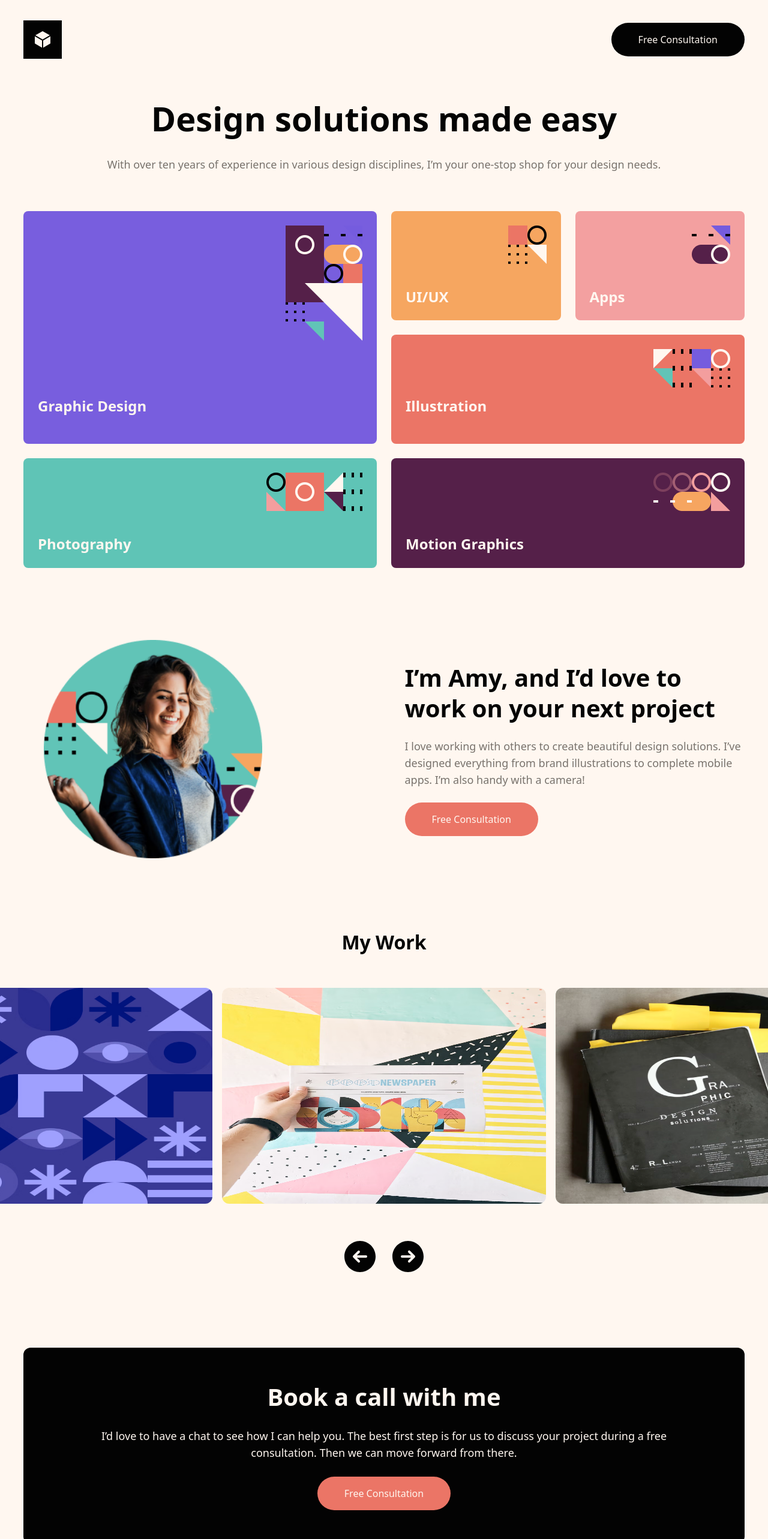
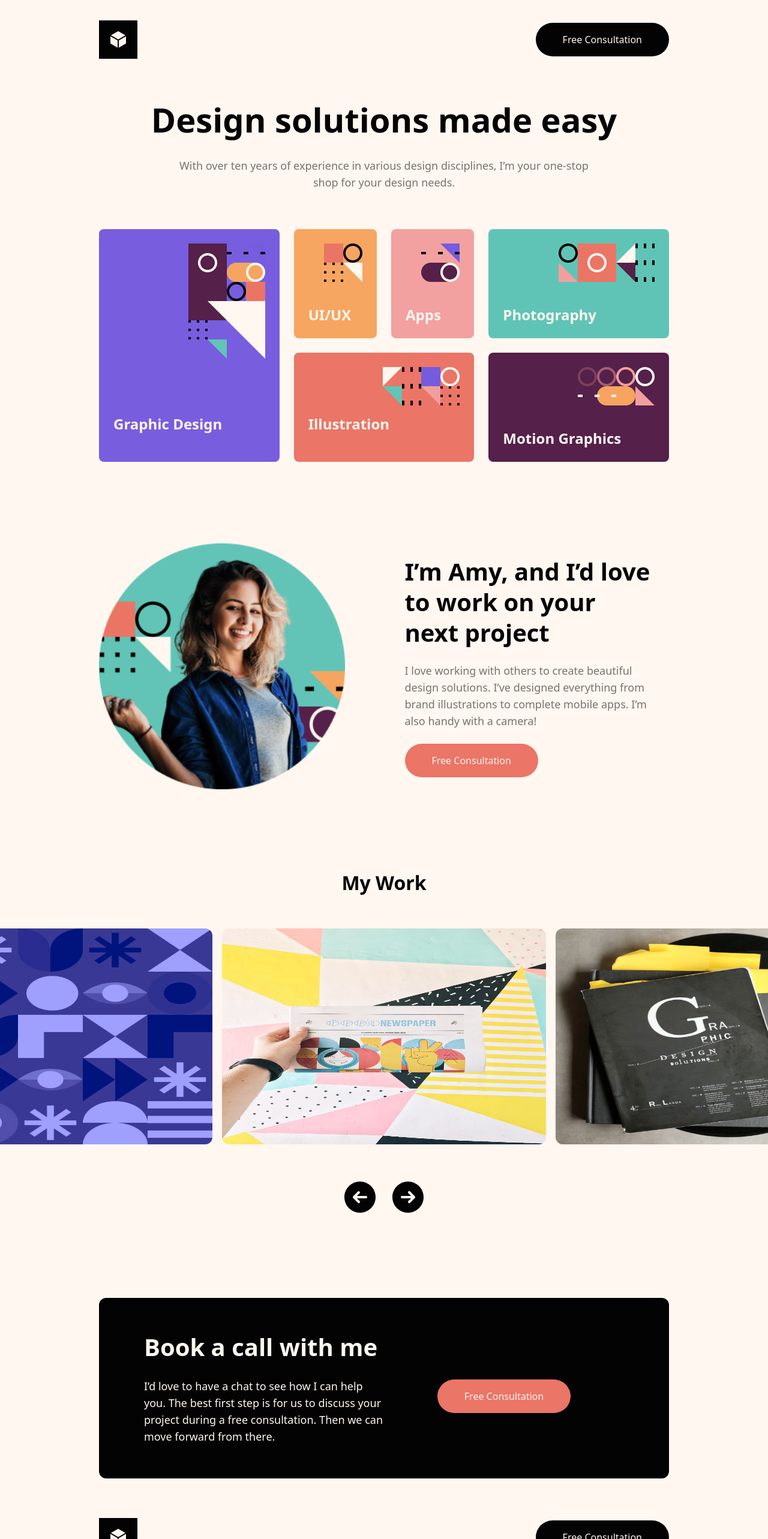
Before and after one commit to thenameiswiiwin/design-solutions, a React (Vite) app: page / in a window 1280 px wide. Shown: the top 2566 px of the page at 60% size. Built offline with nearby package versions, Linux system fonts and the light colour scheme.

Commit message:
responsive desktop

```diff
--- a/src/components/App.tsx
+++ b/src/components/App.tsx
@@ -6,11 +6,11 @@ import Contact from './Contact';
 
 const App = () => {
   return (
-    <div className="space-y-8 py-4 md:space-y-16 md:py-34">
+    <div className="space-y-8 py-4 md:space-y-16 md:py-34 xl:space-y-66">
       <header>
         <Nav />
       </header>
-      <main className="space-y-25 md:space-y-120">
+      <main className="space-y-25 md:space-y-120 xl:space-y-136">
         <Skills />
         <Bio />
         <Work />
--- a/src/components/Bio.tsx
+++ b/src/components/Bio.tsx
@@ -3,8 +3,12 @@ import Button from './Button';
 
 const Bio = () => {
   return (
-    <section className="grid grid-rows-1 place-items-center gap-8 px-4 md:grid-cols-2 md:gap-[69px]">
-      <img src={Amy} alt="Amy" className="md:h-364 md:mr-28 md:w-364" />
+    <section className="grid grid-rows-1 place-items-center gap-8 px-4 md:grid-cols-2 md:gap-[69px] xl:container xl:place-items-center">
+      <img
+        src={Amy}
+        alt="Amy"
+        className="md:h-364 md:mr-28 md:w-364 xl:mr-0 xl:h-410 xl:w-410 xl:justify-self-start"
+      />
       <div className="space-y-6 text-center md:pr-6 md:text-start">
         <h2 className="text-black">
           I’m Amy, and I’d love to work on your next project
--- a/src/components/Cards.tsx
+++ b/src/components/Cards.tsx
@@ -21,7 +21,7 @@ const CATEGORIES = [
   {
     img: photography,
     title: 'Photography',
-    style: 'col-span-2 bg-teal space-y-10',
+    style: 'col-span-2 xl:col-start-5 xl:row-start-1 bg-teal space-y-10',
   },
   {
     img: motionGraphics,
@@ -32,7 +32,7 @@ const CATEGORIES = [
 
 const Cards = () => {
   return (
-    <div className="grid grid-cols-2 gap-6 md:grid-cols-4 md:grid-rows-2">
+    <div className="grid grid-cols-2 gap-6 md:grid-cols-4 md:grid-rows-2 xl:grid-cols-6">
       {CATEGORIES.map((category) => (
         <div
           key={category.title}
--- a/src/components/Contact.tsx
+++ b/src/components/Contact.tsx
@@ -3,13 +3,15 @@ import Button from './Button';
 const Contact = () => {
   return (
     <section className="container">
-      <div className="space-y-6 md:space-y-[26px] rounded-xl bg-black px-6 py-49 text-center md:px-114 md:py-14">
-        <h2>Book a call with me</h2>
-        <p>
-          I’d love to have a chat to see how I can help you. The best first step
-          is for us to discuss your project during a free consultation. Then we
-          can move forward from there.
-        </p>
+      <div className="md:px-114 space-y-6 rounded-xl bg-black px-6 py-49 text-center md:space-y-[26px] md:py-14 xl:grid xl:grid-cols-2 xl:place-items-center xl:px-75 xl:text-start">
+        <div className="space-y-6 md:space-y-[26px]">
+          <h2>Book a call with me</h2>
+          <p>
+            I’d love to have a chat to see how I can help you. The best first
+            step is for us to discuss your project during a free consultation.
+            Then we can move forward from there.
+          </p>
+        </div>
         <Button styles="btn-secondary" />
       </div>
     </section>
--- a/src/components/Logo.tsx
+++ b/src/components/Logo.tsx
@@ -1,6 +1,4 @@
 import {
-  /* ArrowLeftCircleIcon, */
-  /* ArrowRightCircleIcon, */
   CubeIcon,
 } from '@heroicons/react/24/solid';
 
--- a/src/components/Skills.tsx
+++ b/src/components/Skills.tsx
@@ -5,7 +5,7 @@ const Skills = () => {
     <section className="container space-y-8 md:space-y-16">
       <div className="space-y-4 px-29 text-center md:space-y-7">
         <h1 className="text-black">Design solutions made easy</h1>
-        <p className="text-gray">
+        <p className="xl:w-700 text-gray xl:mx-auto">
           With over ten years of experience in various design disciplines, I’m
           your one-stop shop for your design needs.
         </p>
--- a/src/components/Slides.tsx
+++ b/src/components/Slides.tsx
@@ -14,7 +14,7 @@ const Slides = ({ images, current }: SlidesProps) => {
           <img
             src={image.url}
             alt={image.url}
-            className="h-180 w-270 md:w-540 md:h-360 rounded-xl"
+            className="h-180 w-270 rounded-xl md:h-360 md:w-540"
           />
         </div>
       ))}
--- a/src/index.css
+++ b/src/index.css
@@ -35,10 +35,10 @@
     @apply bg-white font-sans text-base font-medium text-white md:text-base-tablet;
   }
   h1 {
-    @apply text-h1 font-bold md:text-h1-tablet lg:text-h1-desktop;
+    @apply text-h1 font-bold md:text-h1-tablet xl:text-h1-desktop;
   }
   h2 {
-    @apply text-h2 font-bold md:text-h2-tablet lg:text-h2-desktop;
+    @apply text-h2 font-bold md:text-h2-tablet xl:text-h2-desktop;
   }
   h3 {
     @apply text-h3 font-bold md:text-h3-tablet;
--- a/tailwind.config.cjs
+++ b/tailwind.config.cjs
@@ -8,6 +8,7 @@ module.exports = {
       padding: {
         DEFAULT: '1rem',
         md: '2.4375rem',
+        xl: '10.3125rem',
       },
     },
     colors: {
@@ -43,11 +44,14 @@ module.exports = {
       height: {
         180: '11.25rem',
         360: '22.5rem',
+        410: '25.625rem',
       },
       width: {
         270: '16.875rem',
         364: '22.75rem',
+        410: '25.625rem',
         540: '33.75rem',
+        700: '43.75rem',
       },
       padding: {
         x: '1.6875rem',
@@ -57,12 +61,14 @@ module.exports = {
         29: '1.8125rem',
         34: '2.125rem',
         49: '3.0625rem',
-        114: '7.125rem',
+        75: '4.6875rem',
       },
       spacing: {
         23: '5.875rem',
         25: '6.25rem',
+        66: '4.125rem',
         120: '7.5rem',
+        136: '8.5rem',
       },
     },
   },
```
